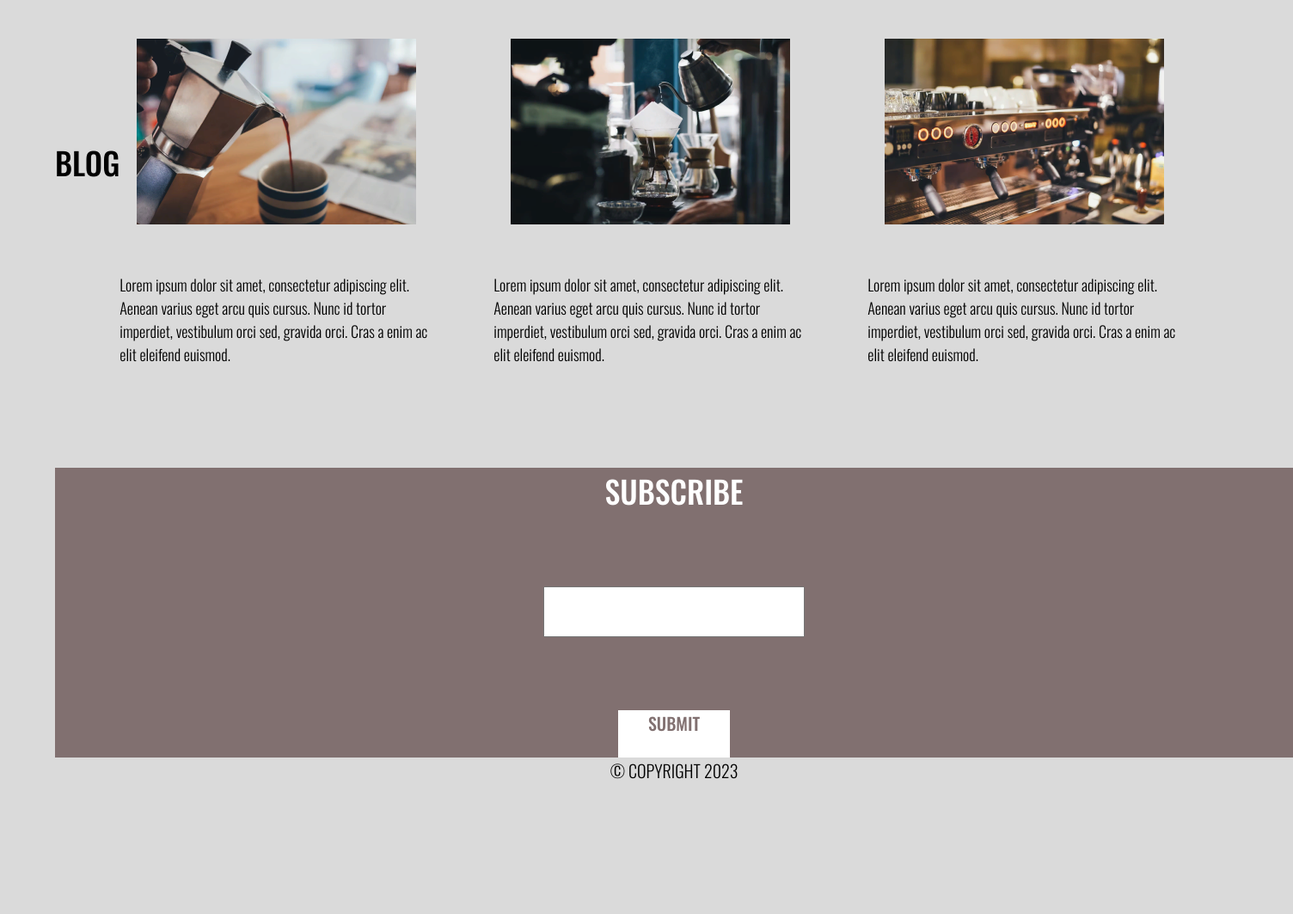
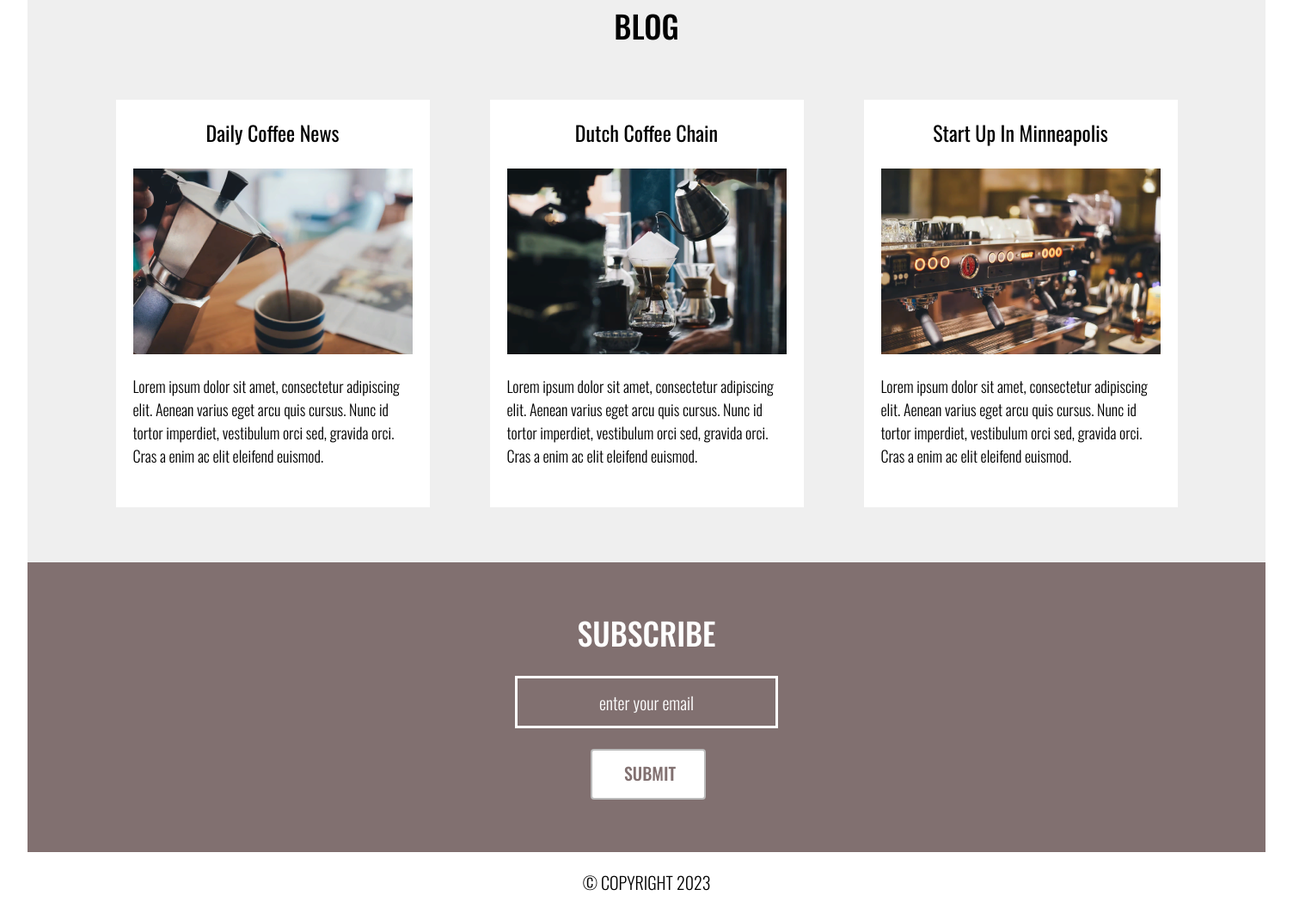
Before and after one commit to R2-D2-2/-, a plain HTML site: page Homework 18.02.23 page/index.html in a window 1280 px wide. Shown: the part 1421-2484 px from the top of the page at 86% size, 1504 px wide, since content can reach past the window. Before the commit the page ends 2374 px from the top, so only its background shows below. Drawn offline with nearby package versions, Linux system fonts and the light colour scheme.

Commit message:
modified

```diff
--- a/Homework 18.02.23 page/css/main.css
+++ b/Homework 18.02.23 page/css/main.css
@@ -8,7 +8,7 @@
 
 body {
     width: 100%;
-    background-color: #dadada;
+    background-color: #ffffff;
 }
 
 header {
@@ -24,7 +24,7 @@ header {
 }
 
 .logo {
-    width: 30%;
+    width: 27%;
 }
 
 .logo p {
@@ -35,7 +35,6 @@ header {
     line-height: 53px;
     text-align: center;
     text-transform: uppercase;
-    margin-left: 5%;
 
     color: #000000;
 }
@@ -49,8 +48,7 @@ nav {
 }
 
 .nav_li {
-    width: 20%;
-    margin-right: 5%;
+    width: 70px;
     font-family: 'Oswald';
     font-style: normal;
     font-weight: 300;
@@ -70,19 +68,29 @@ nav {
     color: #000000;
 }
 
+.nav_li a:hover {
+    color: #e05f1e;
+    transition: all.3s ease;
+}
+
 #main {
-    width: 90%;
+    padding-top: 110px;
+    width: 95%;
     min-width: 1440px;
-    margin-left: 5%;
+    margin-left: 2.5%;
 }
 
 .con_top {
+
     width: 1440px;
     height: 622px;
     background-image:url(../img/image_1.png);
 
+    background-repeat: no-repeat;
+
     display: flex;
     align-items: center;
+    flex-direction: column;
 }
 
 .con_top p {
@@ -96,11 +104,14 @@ nav {
     text-transform: uppercase;
 
     color: #FFFFFF;
+
+    margin-top: 266px;
 }
 
 .line {
     width: 80px;
     height: 10px;
+    border-radius: 1px;
 
     background: #817070;
 }
@@ -108,8 +119,10 @@ nav {
 .con_middle {
     width: 1440px;
     height: 632px;
+    background-color: #FFFFFF;
 
     display: flex;
+    flex-direction: column;
     align-items: center;
 }
 
@@ -121,6 +134,7 @@ nav {
     line-height: 53px;
     text-align: center;
     text-transform: uppercase;
+    margin-top: 60px;
 
     color: #000000;
 }
@@ -128,9 +142,10 @@ nav {
 .content {
     width: 1440px;
     height: 400px;
+    margin-top: 60px;
 
     display: flex;
-    justify-content: space-between;
+    justify-content:center;
     align-items: center;
 }
 
@@ -140,21 +155,27 @@ nav {
 }
 
 .content p {
+    width: 600px;
+
     font-family: 'Oswald';
     font-style: normal;
     font-weight: 300;
     font-size: 20px;
     line-height: 30px;
+    margin: 0 0 0 40px;
 
     color: #000000;
+
 }
 
 .con_down {
     width: 1440px;
     height: 711px;
+    background-color: #EFEFEF;
 
     display: flex;
     align-items: center;
+    flex-direction: column;
 }
 
 .con_down h2 {
@@ -165,6 +186,7 @@ nav {
     line-height: 53px;
     text-align: center;
     text-transform: uppercase;
+    margin-top: 60px;
 
     color: #000000;
 }
@@ -172,6 +194,7 @@ nav {
 .con_card {
     width: 1235px;
     height: 474px;
+    margin-top: 60px;
 
     display: flex;
     justify-content: space-between;
@@ -181,6 +204,7 @@ nav {
 .card {
     width: 365px;
     height: 474px;
+    background-color: #FFFFFF;
 
     display: flex;
     flex-direction: column;
@@ -195,6 +219,7 @@ nav {
     font-size: 24px;
     line-height: 36px;
     text-align: center;
+    margin-top: 20px;
 
     color: #000000;
 }
@@ -202,32 +227,36 @@ nav {
 .card img {
     width: 325px;
     height: 216px;
+    margin-top: 24px;
 }
 
 .card p {
+    width: 325px;
     font-family: 'Oswald';
     font-style: normal;
     font-weight: 300;
     font-size: 18px;
     line-height: 27px;
+    margin-top: 24px;
+    margin-bottom: 46px;
 
     color: #000000;
 }
 
 footer {
-    width: 90%;
+    width: 95%;
     min-width: 1440px;
-    margin-left: 5%;
+    margin-left: 2.5%;
 }
 
 .footer_top {
     width: 1440px;
     height: 337px;
     background-color: #817070;
-
+    color: #FFFFFF;
     display: flex;
     flex-direction: column;
-    justify-content: space-between;
+    justify-content: center;
     align-items: center;
 }
 
@@ -246,15 +275,68 @@ footer {
 .footer_top input {
     width: 300px;
     height: 55px;
+    border: 3px solid #FFFFFF;
+    font-family: 'Oswald';
+    font-style: normal;
+    font-weight: 300;
+    font-size: 20px;
+    line-height: 30px;
+    text-align: center;
+    background-color: #817070;
+
+    margin: 24px 0 24px 0;
+}
+
+.footer_top input::placeholder {
+    font-family: 'Oswald';
+    font-style: normal;
+    font-weight: 300;
+    font-size: 20px;
+    line-height: 30px;
+    text-align: center;
+
+    color: #FFFFFF;
+}
+
+.footer_top input:focus {
+    border-color: #e05f1e;
+    color: #FFFFFF;
+    outline: 0;
+}
+
+.wrapper {
+    width: 130px;
+    height: 65px;
 }
 
 .button {
     width: 130px;
     height: 55px;
     background-color: #FFFFFF;
+    border: 2px solid #bbbbbb;
+    border-radius: 4px;
+}
+
+.button:hover {
+    margin-top: 2px;
+    border: 2px solid #e05f1e;
+    box-shadow: 0px 0px 5px #de682e;
+}
+
+.button:active {
+    margin-top: 4px;
+    border: 2px solid #e05f1e;
+    box-shadow: 0px 0px 5px #de682e;
+    color: #e05f1e;
+}
+
+.button p:hover {
+    color: #e05f1e;
 }
 
 .button p {
+    width: 134px;
+    height: 57px;
     font-family: 'Oswald';
     font-style: normal;
     font-weight: 500;
@@ -262,6 +344,9 @@ footer {
     line-height: 30px;
     text-align: center;
     text-transform: uppercase;
+
+    position: relative;
+    padding-top: 11px;
 
     color: #817070;
 }
@@ -284,6 +369,7 @@ footer {
     line-height: 30px;
     text-align: center;
     text-transform: uppercase;
+    margin: 20px 0 14px 0;
 
     color: #000000;
 }
--- a/Homework 18.02.23 page/index.html
+++ b/Homework 18.02.23 page/index.html
@@ -78,9 +78,11 @@
        <footer>
         <div class="footer_top">
             <p>SUBSCRIBE</p>
-            <input type="text">
-            <div class="button">
-                <p>SUBMIT</p>
+            <input type="email" placeholder="enter your email">
+            <div class="wrapper">
+                <div class="button">
+                    <p>SUBMIT</p>
+                </div>
             </div>
         </div>
         <div class="footer_down">
```
